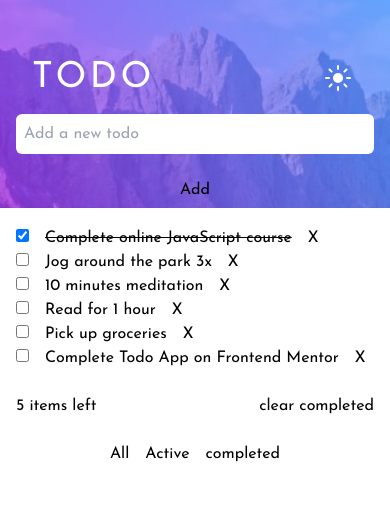
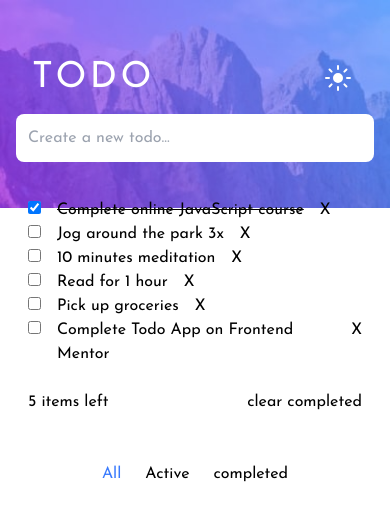
Before and after one commit to faroeq33/todoapp, a React (Vite) app: page / in a window 390 px wide. Shown: the top 518 px of the page. Built offline with nearby package versions, Linux system fonts and the light colour scheme.

Commit message:
Style darkmode for mobile on dark

```diff
--- a/src/components/Todo/TodoList.tsx
+++ b/src/components/Todo/TodoList.tsx
@@ -2,14 +2,15 @@ type TodoListProps = {
   todos: Todo[];
   toggleTodoCompleted: (id: number) => void;
   removeTodo: (id: number) => void;
+  className: string;
 };
 
 function TodoList(props: TodoListProps) {
   return (
-    <ul>
+    <ul className={props.className}>
       {props.todos.map((todo) => (
         <div
-          className="flex items-baseline gap-4 todo-row dark:text-neutral-dark-dark-grayish-blue"
+          className="flex items-baseline gap-4 todo-row dark:text-neutral-dark-dark-grayish-blue "
           key={todo.id}
         >
           <input
--- a/src/components/custom-ui/TodoSection.tsx
+++ b/src/components/custom-ui/TodoSection.tsx
@@ -1,5 +1,12 @@
 import { useRef, useState } from "react";
 import TodoList, { Todo } from "../Todo/TodoList";
+import {
+  darkmodeBg,
+  darkmodeText,
+  gap,
+  padding,
+  roundness,
+} from "../darkmode/colorStyles";
 
 const initialTodos = [
   {
@@ -93,11 +100,11 @@ function TodoSection(props: TodoSectionProps) {
 
   return (
     <section className={props.className}>
-      <form action="" className="flex flex-col gap-6 " onSubmit={onSubmit}>
+      <form action="" className={`flex flex-col ${gap} `} onSubmit={onSubmit}>
         <input
           type="text"
-          className="w-full p-2 rounded-md dark:bg-neutral-dark-very-dark-desaturated-blue"
-          placeholder="Add a new todo"
+          className={`w-full ${padding} ${roundness} ${darkmodeBg} `}
+          placeholder="Create a new todo..."
           onChange={(e) =>
             editTodo({
               id: lastId.current + 1,
@@ -106,26 +113,46 @@ function TodoSection(props: TodoSectionProps) {
             })
           }
         />
-        <input type="submit" value="Add" />
+        <input type="submit" value="Add" className="hidden" />
+        <div className={darkmodeBg}>
           <TodoList
             // takes view from state and passes it to the todos prop
             todos={views[view]}
             toggleTodoCompleted={toggleTodoCompleted}
             removeTodo={removeTodo}
+            className={`${darkmodeBg} ${padding} ${roundness}`}
           />
 
-        <div className="div">
-          <div className="flex justify-between">
+          <div
+            className={`flex justify-between ${padding} dark:text-neutral-dark-very-dark-grayish-blue`}
+          >
             <div className="">{amount} items left</div>
             <div className="" onClick={clearCompleted}>
               clear completed
             </div>
           </div>
         </div>
-        <div className="flex justify-center gap-4">
-          <div onClick={() => setView("all")}>All</div>
-          <div onClick={() => setView("active")}>Active</div>
-          <div onClick={() => setView("completed")}>completed</div>
+        <div
+          className={`${darkmodeBg} flex justify-center ${gap} ${padding} ${darkmodeText}`}
+        >
+          <div
+            onClick={() => setView("all")}
+            className={view === "all" ? "text-primary-bright-blue" : ""}
+          >
+            All
+          </div>
+          <div
+            onClick={() => setView("active")}
+            className={view === "active" ? "text-primary-bright-blue" : ""}
+          >
+            Active
+          </div>
+          <div
+            onClick={() => setView("completed")}
+            className={view === "completed" ? "text-primary-bright-blue" : ""}
+          >
+            completed
+          </div>
         </div>
       </form>
     </section>
--- /dev/null
+++ b/src/components/darkmode/colorStyles.ts
@@ -0,0 +1,7 @@
+const darkmodeBg = "dark:bg-neutral-dark-very-dark-desaturated-blue";
+const darkmodeText = "dark:text-neutral-dark-dark-grayish-blue";
+const roundness = "rounded-lg";
+const gap = "gap-6";
+const padding = "p-3";
+
+export { darkmodeBg, darkmodeText, roundness, gap, padding };
```
Lines whose indentation alone changed are shown as unchanged.
